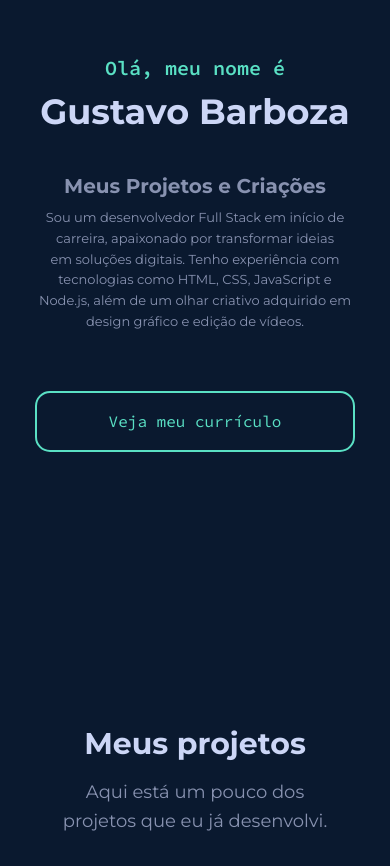
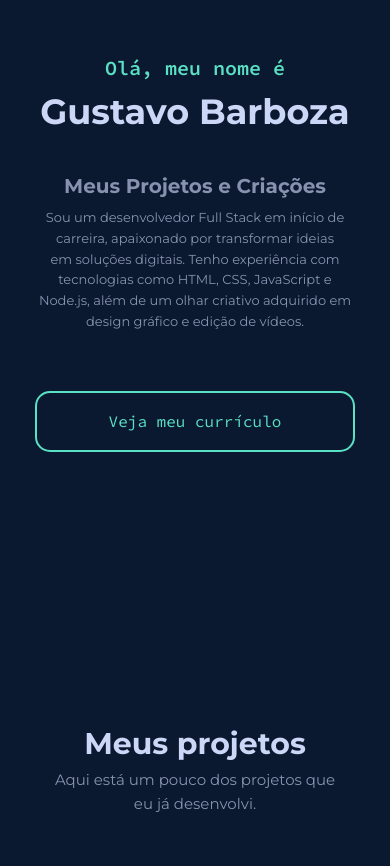
Before and after one commit to gustavonbarboza/Portfolio, a plain HTML site: page index.html in a window 390 px wide. Shown: the part 118-984 px from the top of the page. Drawn offline with Linux system fonts and the light colour scheme.

Commit message:
Changes in the footer and font size

```diff
--- a/styles/responsive.css
+++ b/styles/responsive.css
@@ -43,8 +43,8 @@
   }
 
   #projetos p {
-    margin-top: 10px;
-    font-size: 18px;
+    margin-top: auto;
+    font-size: 15px;
   }
 
   .card {
@@ -73,7 +73,7 @@
   }
 
   footer p {
-    font-size: 16px;
+    font-size: 13px;
   }
 
   .menu {
```
